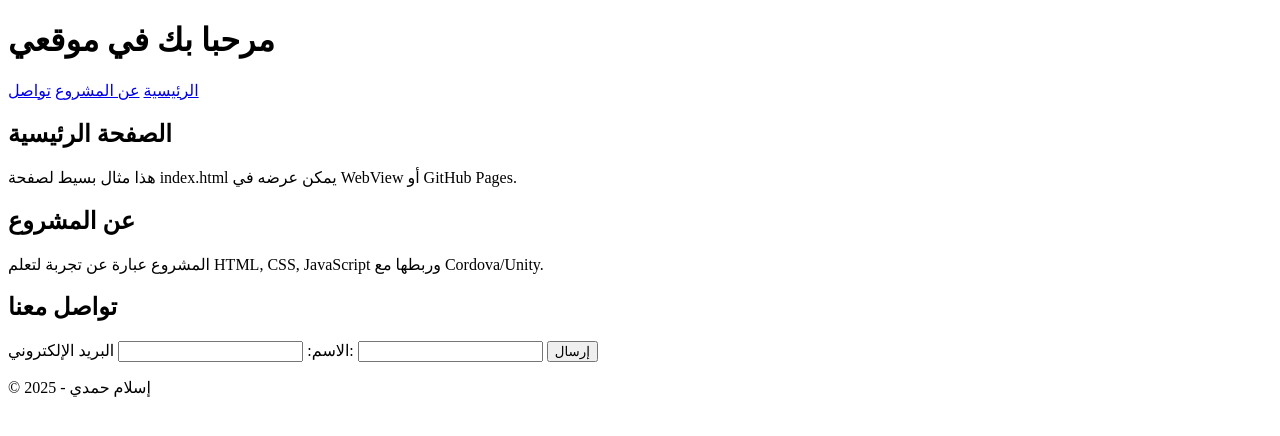
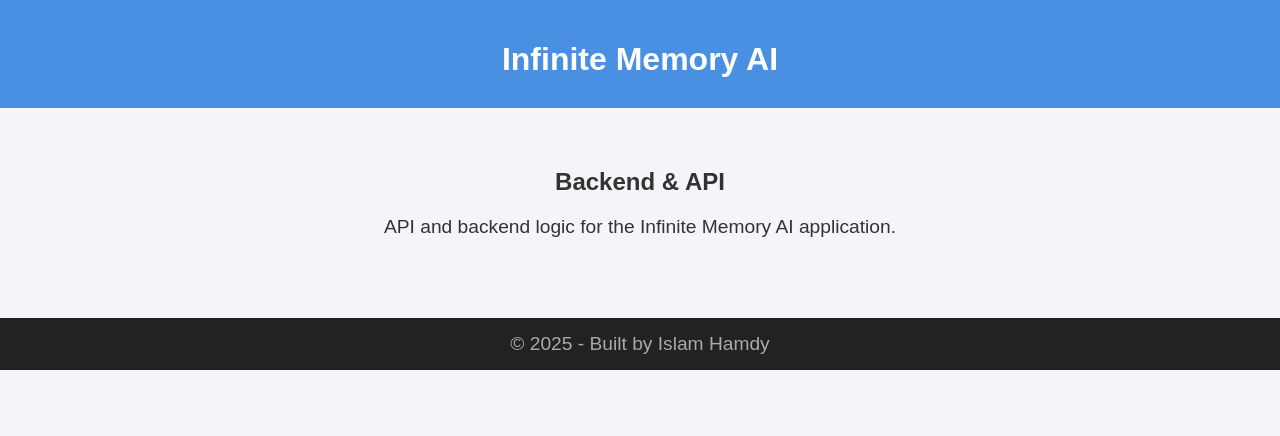
Before and after one commit to EslamHamdy911/infinite-memory-backend-v36, a plain HTML site: page index.html in a window 1280 px wide. Drawn offline with Linux system fonts and the light colour scheme.

Commit message:
Update index.html

```diff
--- a/index.html
+++ b/index.html
@@ -3,53 +3,54 @@
 <head>
   <meta charset="UTF-8">
   <meta name="viewport" content="width=device-width, initial-scale=1.0">
-  <title>My App</title>
-  <!-- ربط ملف CSS -->
-  <link rel="stylesheet" href="style.css">
+  <title>Infinite Memory AI</title>
+  <style>
+    body {
+      font-family: Arial, sans-serif;
+      background: #f4f4f9;
+      color: #333;
+      margin: 0;
+      padding: 0;
+      text-align: center;
+    }
+    header {
+      background: #4a90e2;
+      color: white;
+      padding: 20px 0;
+    }
+    main {
+      padding: 40px 20px;
+    }
+    h1 {
+      margin-bottom: 10px;
+    }
+    p {
+      font-size: 1.2em;
+      max-width: 600px;
+      margin: auto;
+    }
+    footer {
+      background: #222;
+      color: #aaa;
+      padding: 15px 0;
+      margin-top: 40px;
+    }
+  </style>
 </head>
 <body>
-  <!-- رأس الصفحة -->
   <header>
-    <h1>مرحبا بك في موقعي</h1>
-    <nav>
-      <a href="#home">الرئيسية</a>
-      <a href="#about">عن المشروع</a>
-      <a href="#contact">تواصل</a>
-    </nav>
+    <h1>Infinite Memory AI</h1>
   </header>
 
-  <!-- القسم الرئيسي -->
   <main>
-    <section id="home">
-      <h2>الصفحة الرئيسية</h2>
-      <p>هذا مثال بسيط لصفحة index.html يمكن عرضه في WebView أو GitHub Pages.</p>
-    </section>
-
-    <section id="about">
-      <h2>عن المشروع</h2>
-      <p>المشروع عبارة عن تجربة لتعلم HTML, CSS, JavaScript وربطها مع Cordova/Unity.</p>
-    </section>
-
-    <section id="contact">
-      <h2>تواصل معنا</h2>
-      <form>
-        <label for="name">الاسم:</label>
-        <input type="text" id="name" name="name" required>
-
-        <label for="email">البريد الإلكتروني:</label>
-        <input type="email" id="email" name="email" required>
-
-        <button type="submit">إرسال</button>
-      </form>
-    </section>
+    <h2>Backend & API</h2>
+    <p>
+      API and backend logic for the Infinite Memory AI application.
+    </p>
   </main>
 
-  <!-- تذييل -->
   <footer>
-    <p>© 2025 - إسلام حمدي</p>
+    <p>© 2025 - Built by Islam Hamdy</p>
   </footer>
-
-  <!-- ربط ملف JavaScript -->
-  <script src="script.js"></script>
 </body>
 </html>
```
